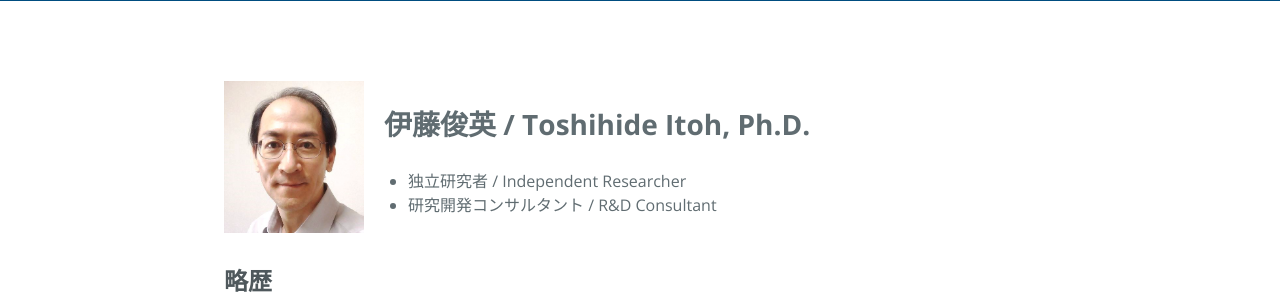
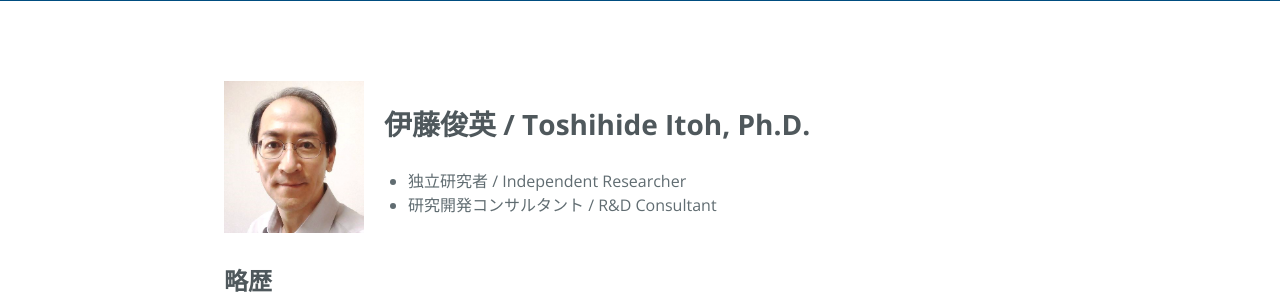
Before and after one commit to toshihide-itoh/toshihide-itoh.github.io, a Jekyll site: the page built from index.md, in a window 1280 px wide. Shown: the part 160-460 px from the top of the page. Built offline with Jekyll 4.4.1, drawn with Linux system fonts in a browser that asks for light colours.

```diff
--- a/_sass/bio.scss
+++ b/_sass/bio.scss
@@ -26,6 +26,7 @@
     padding-top: 1rem;
     padding-bottom: 1rem;
     font-weight: bold;
+    color: $section-headings-color;
 
     @include large {
         font-size: 1.75rem;
```
